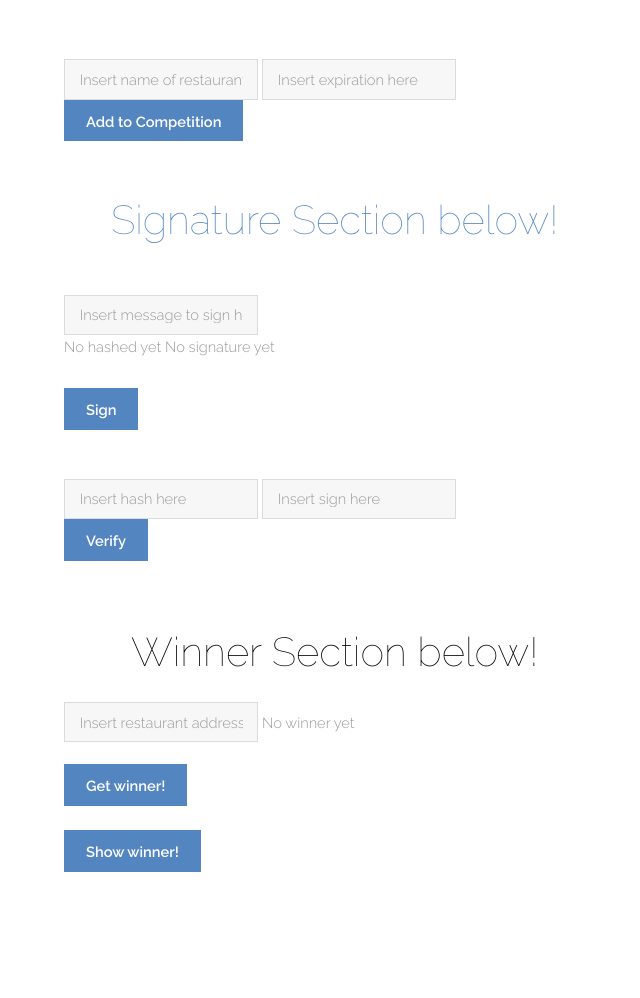
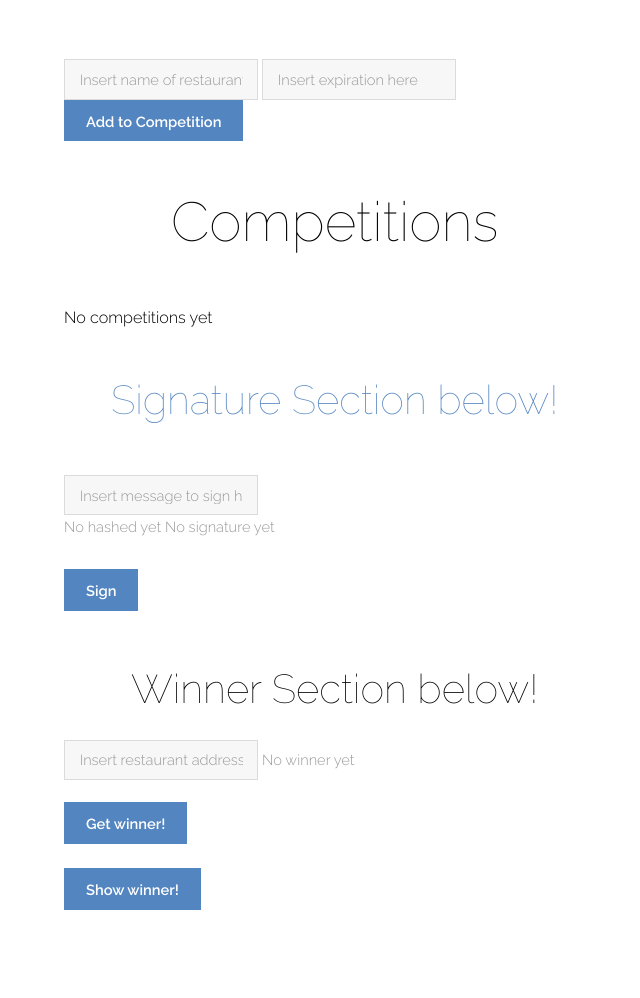
Before and after one commit to GeoIoan98/RestaurantDapp, a Flask app: template templates/restaurant.html in a window 1280 px wide. Shown: the part 317-1315 px from the top of the page, without its empty margins (0-640 px from the left). Before the commit the page ends 1189 px from the top, so only its background shows below. Run offline with Flask 2, Linux system fonts and the light colour scheme; the template is opened without the code that fills it: most values are stand-ins (such as "Sample title", 1, 10 or a date in 2020); parts of the project's set-up code (start-up, migrations or seed data) failed here and were passed over.

```diff
--- a/templates/restaurant.html
+++ b/templates/restaurant.html
@@ -20,7 +20,7 @@
 
           .restaurant_border {
             display: inline-block;
-            width: 320px;
+            width: 700px;
             padding: 10px;
             border: 5px solid green;
             margin: 0;
@@ -48,19 +48,18 @@
                     $("a#call_add_restaurant_to_competition").click(function(){
                         var name = $("input#restaurant_name").val();
                         var expiration = $("input#restaurant_expiration").val();
-                        contractInstance.add_restaurant_to_competition(name, expiration, {from:web3.eth.accounts[0], 'value': 1}, function(error, result){
+                        contractInstance.add_restaurant_to_competition(name, expiration, {from:web3.eth.accounts[0], 'value': 1000000000000000000}, function(error, result){
                           if (error) {
                               alert("Please, connect to the network");
                               reject(error);
                           }
                           else {
-                            $('#inserthere').append("<div class='restaurant_border'>" + "Restaurant: " + name + "<br>" + "Offer expires: " + expiration + "</div>");
-                            $('#inserthere').append("<h1>" + web3.eth.accounts[0] + "</h1>");
+                            $('#willhide').hide();
+                            var current_time = Date.now();
+                            var d = new Date(current_time);
+                            expiration = d;
+                            $('#inserthere').append("<div class='restaurant_border'>" + "Restaurant name: " + name + "<br>" + "Offer expires: " + expiration + "<br>" + "Restaurant Address: " + web3.eth.accounts[0] + "</div>");
                           }
-                          // else {
-                          //   $("#includedContent").load("customer #commitment");
-                          //   $("#test").hide();
-                          // }
                         });
                     });
                     $("a#call_get_winner").click(function(){
@@ -92,26 +91,12 @@
                                 reject(error);
                             }
                             else {
-                                  // $("span#sign").html('signature: ' + result);
-                                  // $("span#sign").html('signature: ' + result);
-                                  $("span#sign").text(result);
-                                  $("span#hashed").text(message);
+                                  $("span#hashed").html('Hashed message: ' + message);
+                                  $("span#sign").html('Signature: ' + result);
                             }
                         });
                     });
-                    $("a#call_verify_message").click(function(){
-                        var signed = $("input#s123").val();
-                        var hashed = $("input#h123").val();
-                        contractInstance.recover(hashed, signed, {from:web3.eth.accounts[0]}, function(error, result){
-                          if (error) {
-                              alert("Please, connect to the network");
-                              reject(error);
-                          }
-                          else {
-                              $("span#returned").text(result);
-                          }
-                        });
-                    });
+
 
 
                 }
@@ -155,9 +140,18 @@
     							</footer>
                   <br />
 
-                  <div id="includedContent"></div>
+                  <header class="title" >
+        						<h2 style="color:black">Competitions</h2>
+        					</header>
+
+                  <div id="willhide">
+                    <h4 style="color:black">No competitions yet</h4>
+                  </div>
+
                   <div id="inserthere"></div>
                   <br />
+
+                  <!-- Signature Section -->
 
                   <header class="align-center">
                     <h2> Signature Section below! </h2>
@@ -179,37 +173,13 @@
                     <a href="#" id="call_sign_message" class="button special">Sign</a>
                   </footer>
                   <br />
-
-                  <br />
-                    <div class = "input_class">
-                      <input type="text" id="h123" value="Insert hash here"/>
-                    </div>
-                    <div class = "input_class">
-                      <input type="text" id="s123" value="Insert sign here"/>
-                    </div>
                   <br />
 
-                  <footer>
-                    <a href="#" id="call_verify_message" class="button special">Verify</a>
-                  </footer>
-                  <br />
-
-
-                  <div class = "input_class">
-                    <p><span id="returned"></span></p>
-                  </div>
-
-                  <br />
-
-
-
+                  <!-- Winner Section -->
 
                   <header class="align-center">
                     <h2 style="color:black"> Winner Section below! </h2>
                   </header>
-
-
-
 
                   <div class = "input_class">
                     <input type="text" id="restaurant_address_1" value="Insert restaurant address here"/>
```
Also changed, not shown: templates/customer.html (+31 -1 lines), 1 other file.
